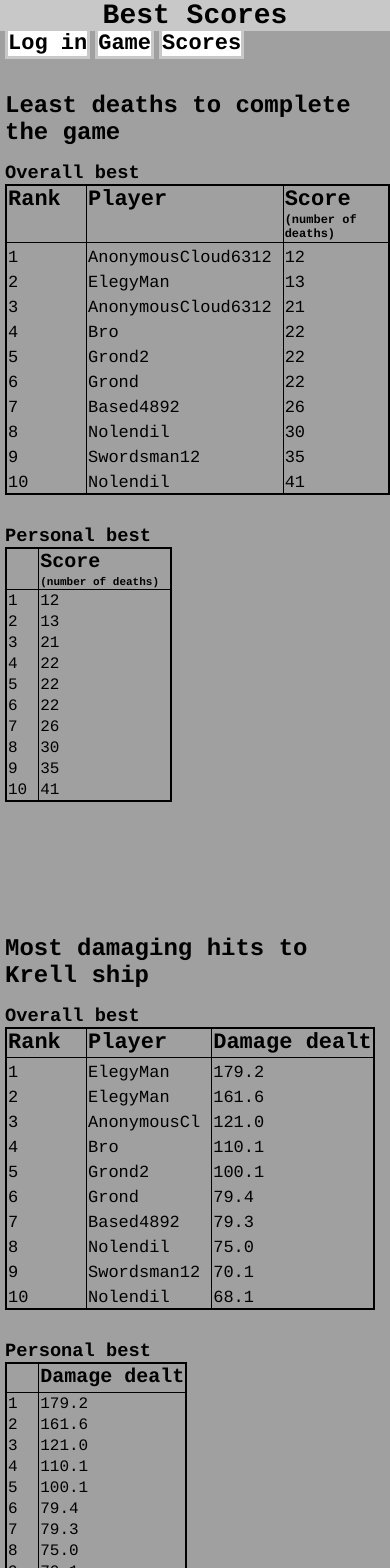
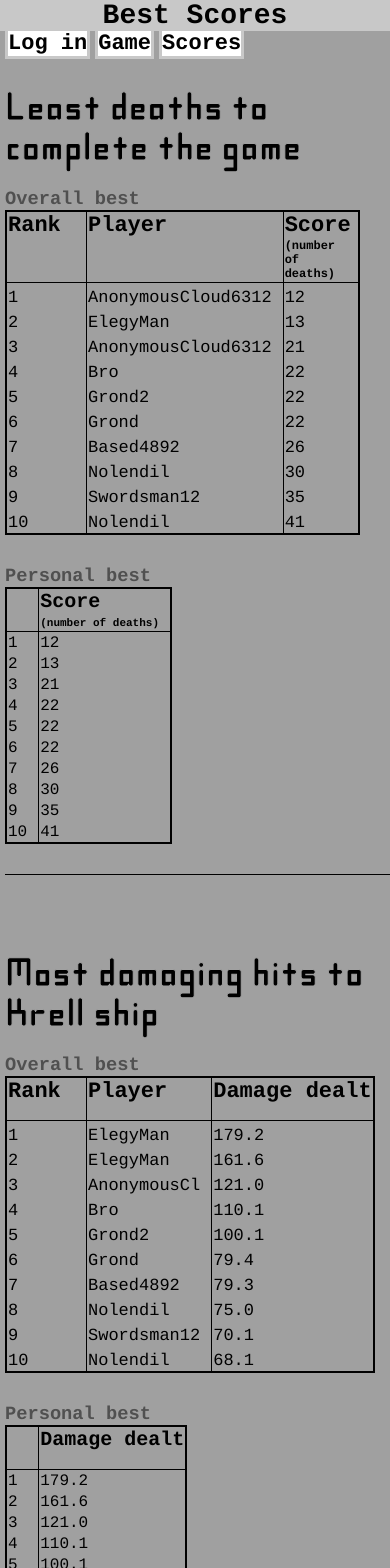
Before and after one commit to MattSteveMitch/startup, a React (Vite) app: page /scores in a window 390 px wide. Shown: the top 1568 px of the page. Built offline with nearby package versions, Linux system fonts and the light colour scheme.

Commit message:
reformatting (at least temporarily) complete

```diff
--- a/main.css
+++ b/main.css
@@ -42,6 +42,14 @@ h1 {
     background-color: rgb(200, 200, 200);
 }
 
+h2 {
+    font-size: 40px;
+    font-weight: normal;
+    font-family: starsight;
+    color: black;
+    -webkit-text-stroke: rgb(160, 160, 160) 1px;
+}
+
 input {
     margin-top: 20px;
     background-color: white;
--- a/src/game/game.css
+++ b/src/game/game.css
@@ -6,7 +6,7 @@ main {
 }
 /*/*
 nav {
-    margin-bottom: 4px;
+    margin-bottom: 4000px;
     height: 30px;
 }
 /**/
@@ -15,12 +15,16 @@ nav > a {
     border-bottom: 3px solid rgb(200, 200, 200);
 }
 /**/
+/*/*
 h2.head {
     font-size: 30px;
-    font-weight: bold;
+    font-weight: normal;
 }
-
+/**/
 h2.subhead {
+    font-family: Courier;
+    color: black;
+    -webkit-text-stroke: 0px;
     font-size: 14px;
     margin-bottom: 45px;
 }
@@ -32,10 +36,14 @@ h3 {
 p.score-side-text {
     font-size: 16px;
     padding-top: 18px;
+    -webkit-text-stroke: 0px;
 }
+
 
 div.score-display[name="current"] {
     color: rgb(0, 220, 130);
+    font-weight: bold;
+    -webkit-text-stroke: rgb(0, 165, 97) 1px;
 }
 
 p.score[name="PR"] {
@@ -43,6 +51,7 @@ p.score[name="PR"] {
 }
 
 .score-display {
+    color: rgb(90, 90, 90);
     display: flex;
     flex-direction: row;
 }
@@ -81,6 +90,7 @@ div.best-hits {
 .hit {
     font-family: starsight;
     font-size: 25px;
+    color: rgb(80, 80, 80);
     padding-right: 11px;
     padding-top: 3px;
 }
@@ -100,6 +110,7 @@ section.window {
 section.sidebar {
     flex: 0 0 265px;
     padding-top: 22px;
+    color: rgb(30, 30, 30);
 }
 
 @media (max-width: 1150px) {
--- a/src/login/login.css
+++ b/src/login/login.css
@@ -1,5 +1,13 @@
 @scope (.loginBody) {
 
+/*/*
+label {
+    font-family: starsight;
+    color: rgb(160, 160, 160);
+    -webkit-text-stroke: rgb(20, 20, 20) 1px;
+    font-size: 20px;
+}
+/**/
 button {
     font-size: 16px;
     margin-top: 16px;
--- a/src/login/login.jsx
+++ b/src/login/login.jsx
@@ -15,13 +15,13 @@ function LoginBody() {
    <div>
       <form action="game.html">
          <section>
-            <label htmlFor="username">Username:</label>
+            <label htmlFor="username">Username: </label>
             <input type="username">
             </input>
          </section>
 
          <section>
-            <label htmlFor="password">Password:</label>
+            <label htmlFor="password">Password: </label>
             <input type="password">
             </input>
          </section>
--- a/src/scores/scores.css
+++ b/src/scores/scores.css
@@ -3,6 +3,10 @@
 h2 {
     padding-top: 33px;
     padding-bottom: 16px;
+}
+
+h3 {
+    color: rgb(80, 80, 80);
 }
 
 main {
@@ -33,7 +37,7 @@ th {
 }
 
 section:nth-child(2) {
-    margin-left: 100px;
+    padding-left: 70px;
 }
 
 th.rank {
@@ -49,6 +53,12 @@ tr.spare > td {
     padding-top: 0px;
     border-bottom: 1px solid black;
     font-weight: bold;
+    height: 14px;
+}
+
+.score {
+    padding-right: 30px;
+    border-right: 1px solid black;
 }
 
 .personal {
@@ -74,14 +84,20 @@ tr.spare > td {
     }
 }
 
-@media (max-width: 1000px) {
+@media (max-width: 1100px) {
     main {
         display: block;
     }
 
     section:nth-child(2) {
-        margin-left: 0px;
-        margin-top: 100px;
+        padding-left: 0px;
+        margin-top: 50px;
+    }
+
+    .score {
+        border-right: none;
+        border-bottom: 1px solid black;
+        padding-bottom: 30px;
     }
 }
 
--- a/src/scores/scores.jsx
+++ b/src/scores/scores.jsx
@@ -11,10 +11,10 @@ function ScoresBody() {
         <div className="scoresBody">
 
 <main>
-    <section>
+    <section className="score">
         <h2>Least deaths to complete the game</h2>
         <h3>Overall best</h3>
-        <table className="score">
+        <table>
             <th className="rank">Rank</th>
             <th className="player">Player</th>
             <th>Score</th>
@@ -77,7 +77,7 @@ function ScoresBody() {
 
         <div className="personal">
         <h3>Personal best</h3>
-        <table className="score">
+        <table>
             <th></th>
             <th>Score</th>
             <tr className="spare">
```
Also changed, not shown: 1 other file (tests, documents, lock files or other folders).
